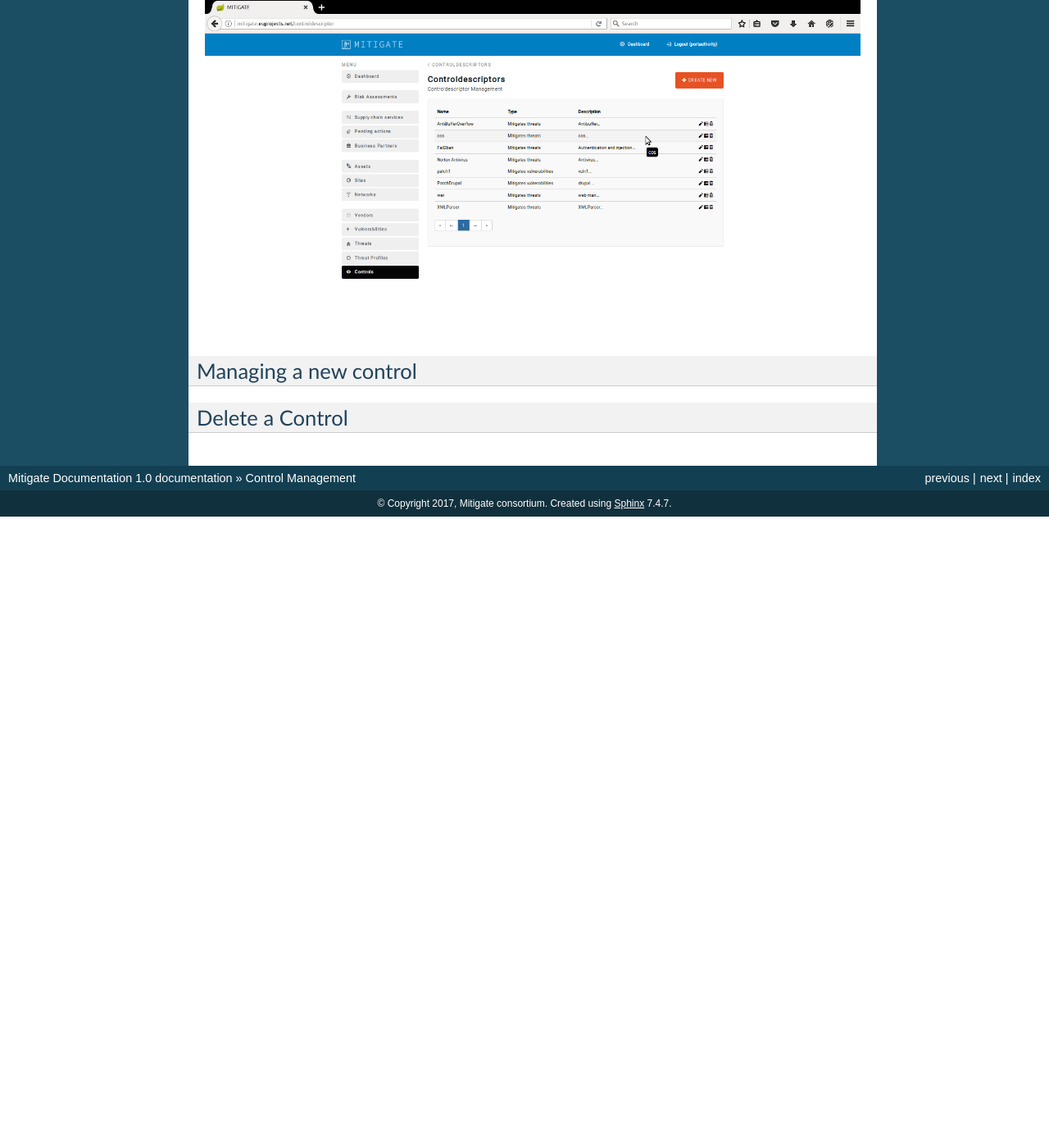
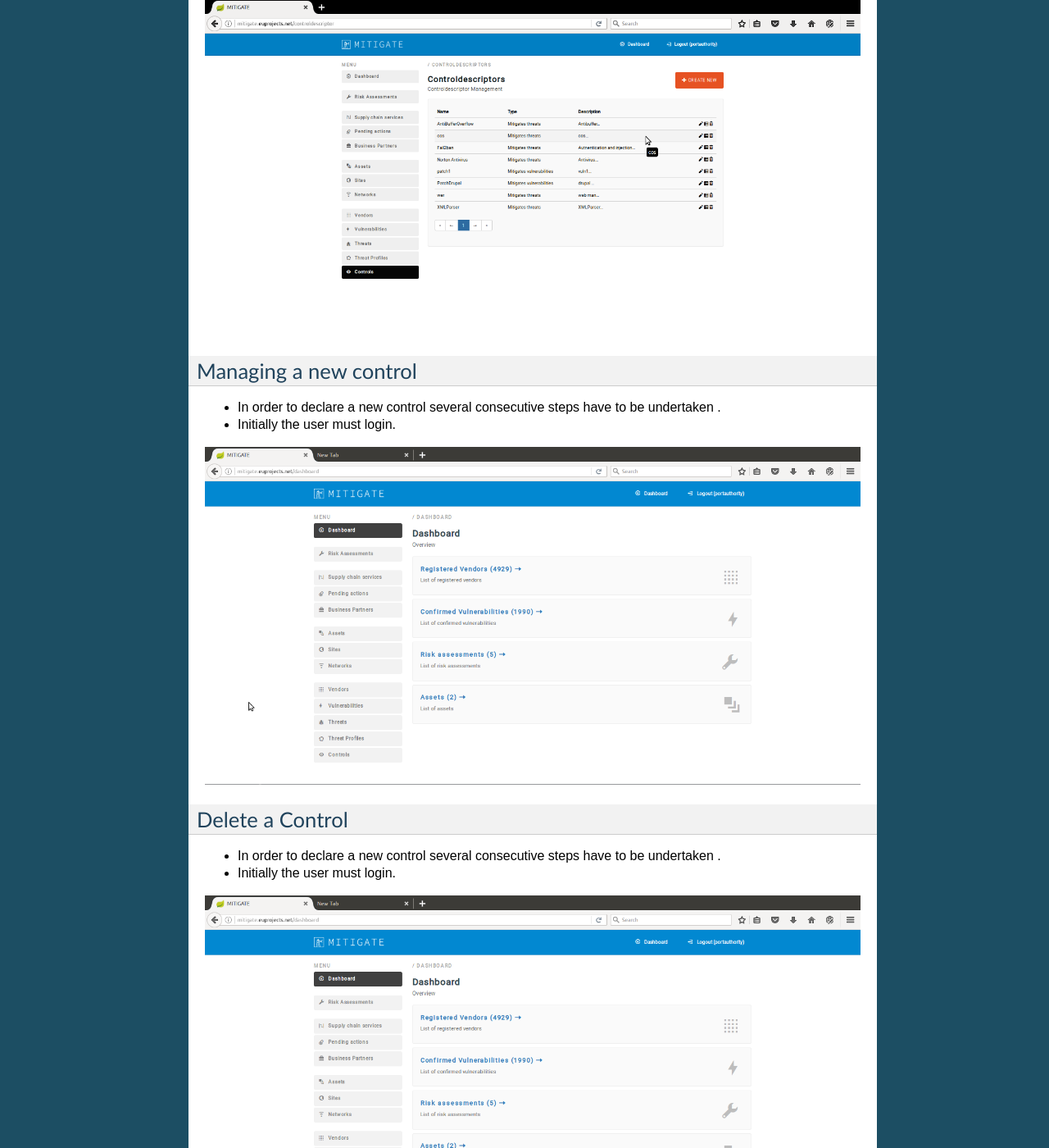
Before and after one commit to singularlogic/mitigate-documentation, a Sphinx documentation site: the page built from docs/f_control.rst, in a window 1280 px wide and 1400 px high, scrolled down 2089 px. Shown: the whole window at 82% size. Built offline with Sphinx 7.4.7, drawn with Linux system fonts in a browser that asks for light colours; before the commit the page ends 2719 px from its top, so only the background shows below that; some of the changed text lies outside the part shown.

Commit message:
Update f_control.rst

```diff
--- a/docs/f_control.rst
+++ b/docs/f_control.rst
@@ -18,7 +18,7 @@ Declaring a new control
 
 .. image:: assets/cc_2.png
 
-- Provide threat details such us (Name,Type,Description)
+- Provide control details such us (Name,Type,Description)
 
 .. image:: assets/cc_3.png
 
@@ -28,6 +28,14 @@ Declaring a new control
 
 Managing a new control
 ----------------------
+- In order to declare a new control  several consecutive steps have to be undertaken .
+- Initially the user must login.
+
+.. image:: assets/Log_4.png
 
 Delete a Control
 ----------------
+- In order to declare a new control  several consecutive steps have to be undertaken .
+- Initially the user must login.
+
+.. image:: assets/Log_4.png
```
